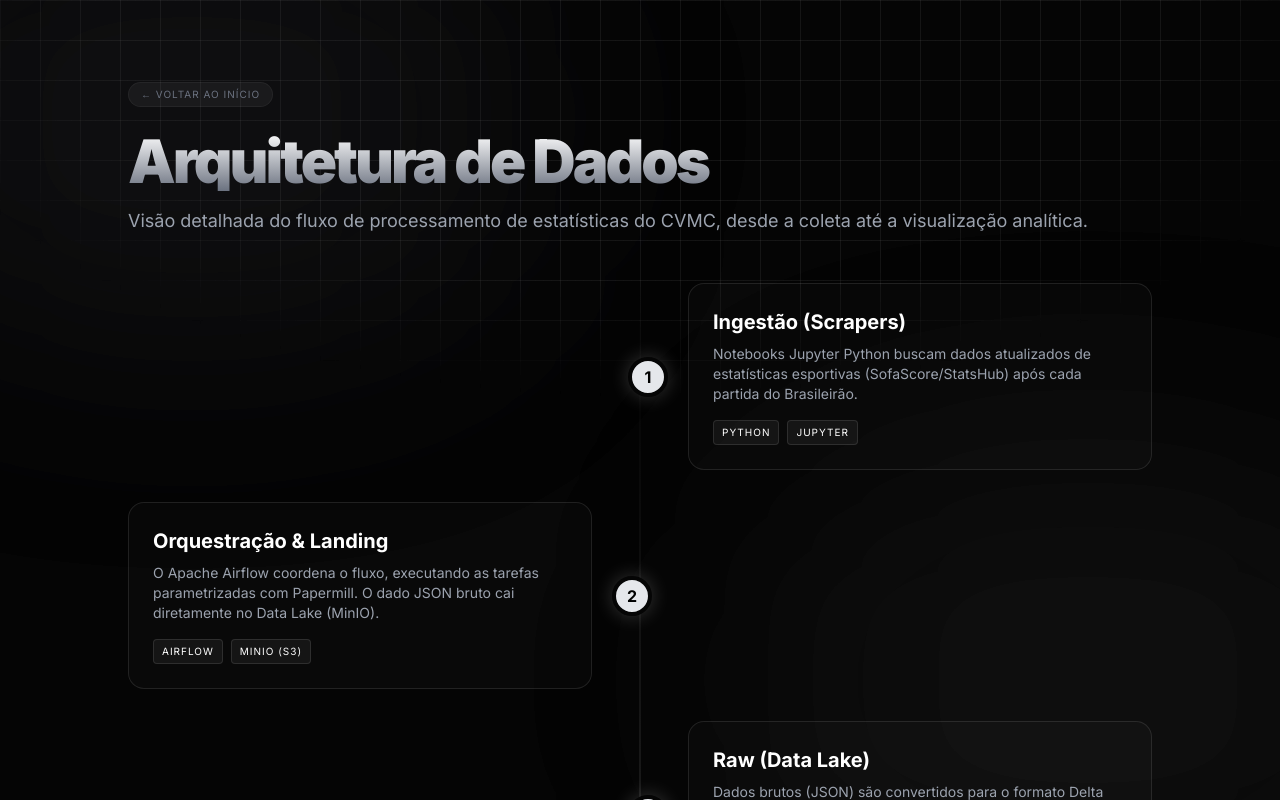
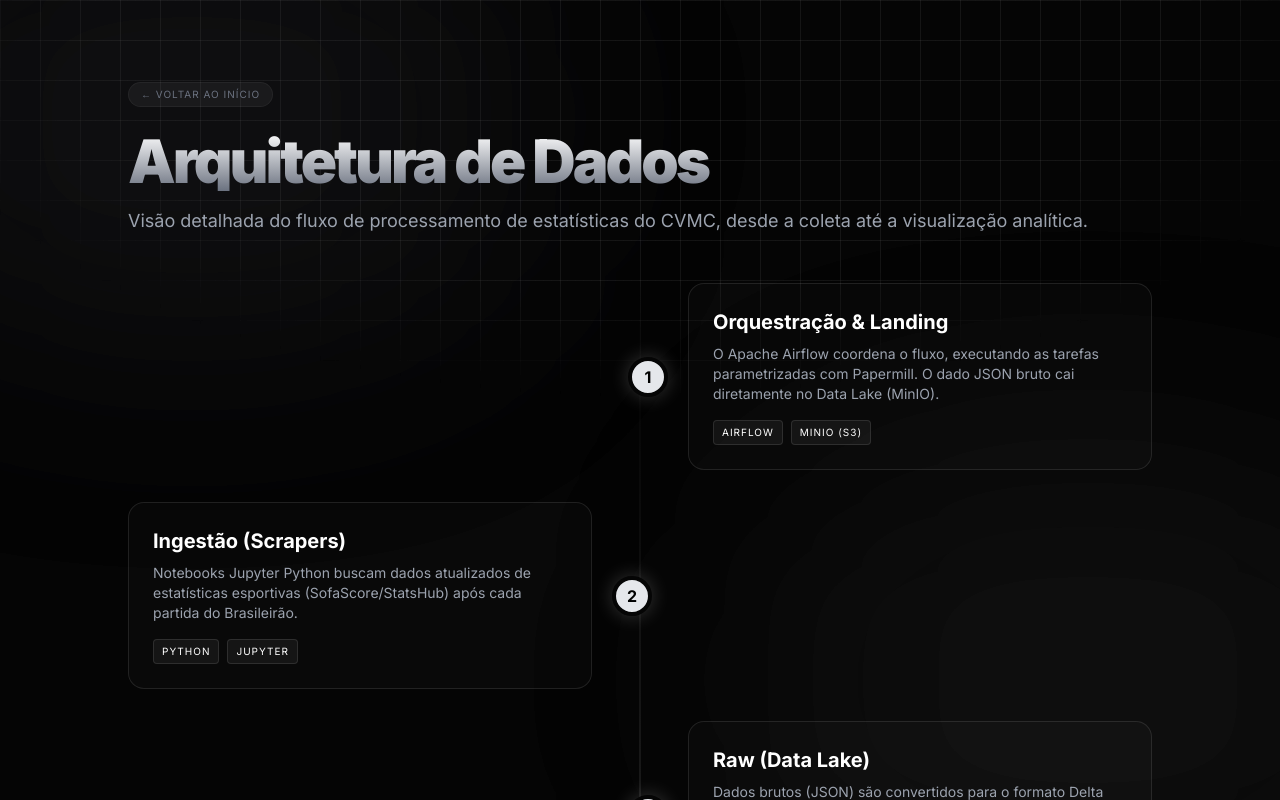
Before and after one commit to gustavoalikan1910/cmvm, a Next.js app in the folder website/: page /arquitetura in a window 1280 px wide. Shown: the top 800 px of the page. Built offline with nearby package versions, Linux system fonts and the light colour scheme.

Commit message:
style: swap Ingestão and Orquestração steps on architecture page

```diff
--- a/website/app/arquitetura/page.jsx
+++ b/website/app/arquitetura/page.jsx
@@ -31,13 +31,13 @@ export default function Arquitetura() {
               1
             </div>
             <div className="w-[calc(100%-4rem)] md:w-[calc(50%-3rem)] p-6 bg-white/[0.02] border border-white/10 rounded-2xl hover:bg-white/[0.04] transition-colors">
-              <h3 className="text-xl font-bold mb-2 text-white">Ingestão (Scrapers)</h3>
+              <h3 className="text-xl font-bold mb-2 text-white">Orquestração & Landing</h3>
               <p className="text-gray-400 text-sm mb-4">
-                Notebooks Jupyter Python buscam dados atualizados de estatísticas esportivas (SofaScore/StatsHub) após cada partida do Brasileirão.
+                O Apache Airflow coordena o fluxo, executando as tarefas parametrizadas com Papermill. O dado JSON bruto cai diretamente no Data Lake (MinIO).
               </p>
               <div className="flex flex-wrap gap-2">
-                <span className="text-[10px] uppercase tracking-widest bg-white/5 border border-white/10 px-2 py-1 rounded">Python</span>
-                <span className="text-[10px] uppercase tracking-widest bg-white/5 border border-white/10 px-2 py-1 rounded">Jupyter</span>
+                <span className="text-[10px] uppercase tracking-widest bg-white/5 border border-white/10 px-2 py-1 rounded">Airflow</span>
+                <span className="text-[10px] uppercase tracking-widest bg-white/5 border border-white/10 px-2 py-1 rounded">MinIO (S3)</span>
               </div>
             </div>
           </div>
@@ -48,13 +48,13 @@ export default function Arquitetura() {
               2
             </div>
             <div className="w-[calc(100%-4rem)] md:w-[calc(50%-3rem)] p-6 bg-white/[0.02] border border-white/10 rounded-2xl hover:bg-white/[0.04] transition-colors">
-              <h3 className="text-xl font-bold mb-2 text-white">Orquestração & Landing</h3>
+              <h3 className="text-xl font-bold mb-2 text-white">Ingestão (Scrapers)</h3>
               <p className="text-gray-400 text-sm mb-4">
-                O Apache Airflow coordena o fluxo, executando as tarefas parametrizadas com Papermill. O dado JSON bruto cai diretamente no Data Lake (MinIO).
+                Notebooks Jupyter Python buscam dados atualizados de estatísticas esportivas (SofaScore/StatsHub) após cada partida do Brasileirão.
               </p>
               <div className="flex flex-wrap gap-2">
-                <span className="text-[10px] uppercase tracking-widest bg-white/5 border border-white/10 px-2 py-1 rounded">Airflow</span>
-                <span className="text-[10px] uppercase tracking-widest bg-white/5 border border-white/10 px-2 py-1 rounded">MinIO (S3)</span>
+                <span className="text-[10px] uppercase tracking-widest bg-white/5 border border-white/10 px-2 py-1 rounded">Python</span>
+                <span className="text-[10px] uppercase tracking-widest bg-white/5 border border-white/10 px-2 py-1 rounded">Jupyter</span>
               </div>
             </div>
           </div>
```
